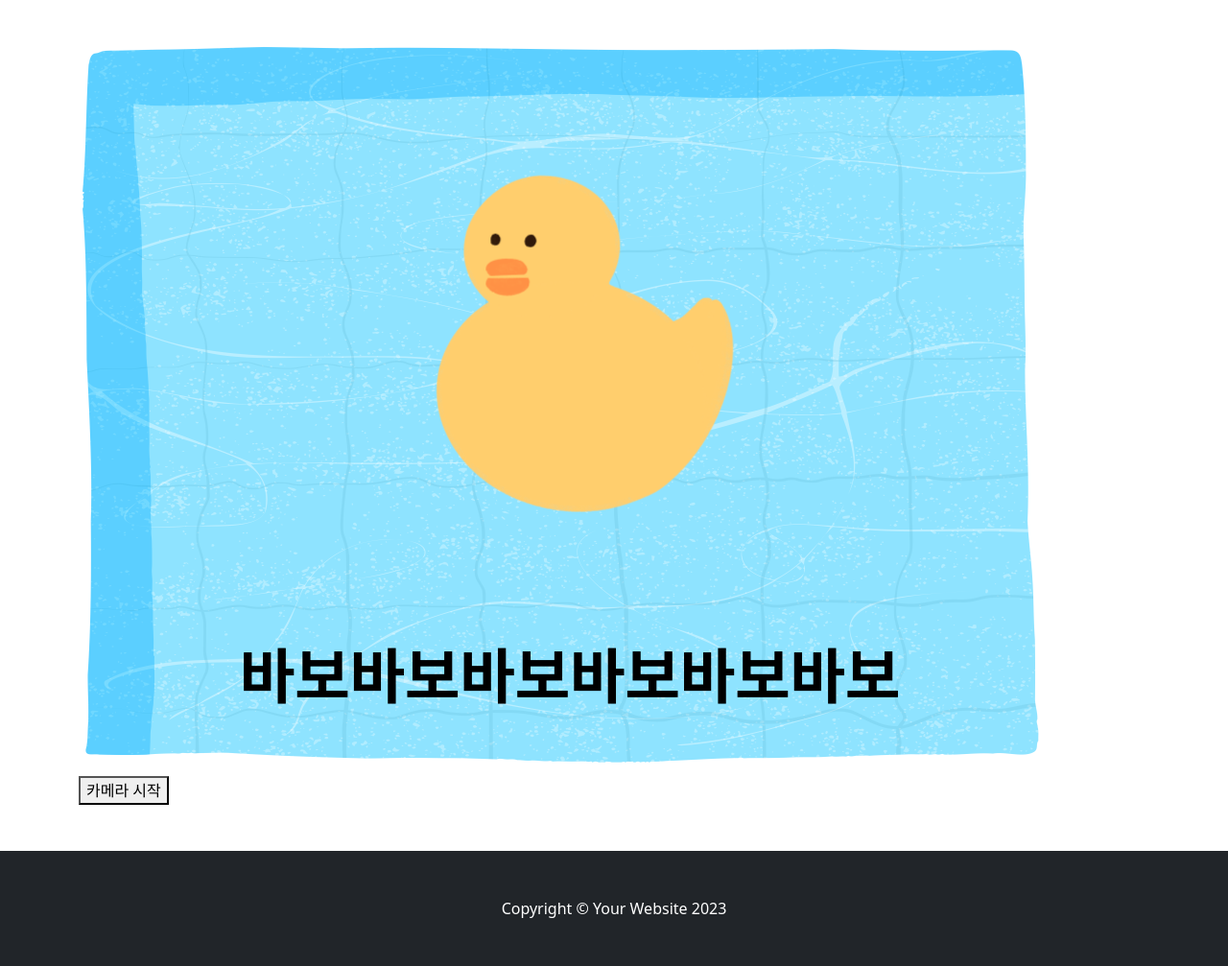
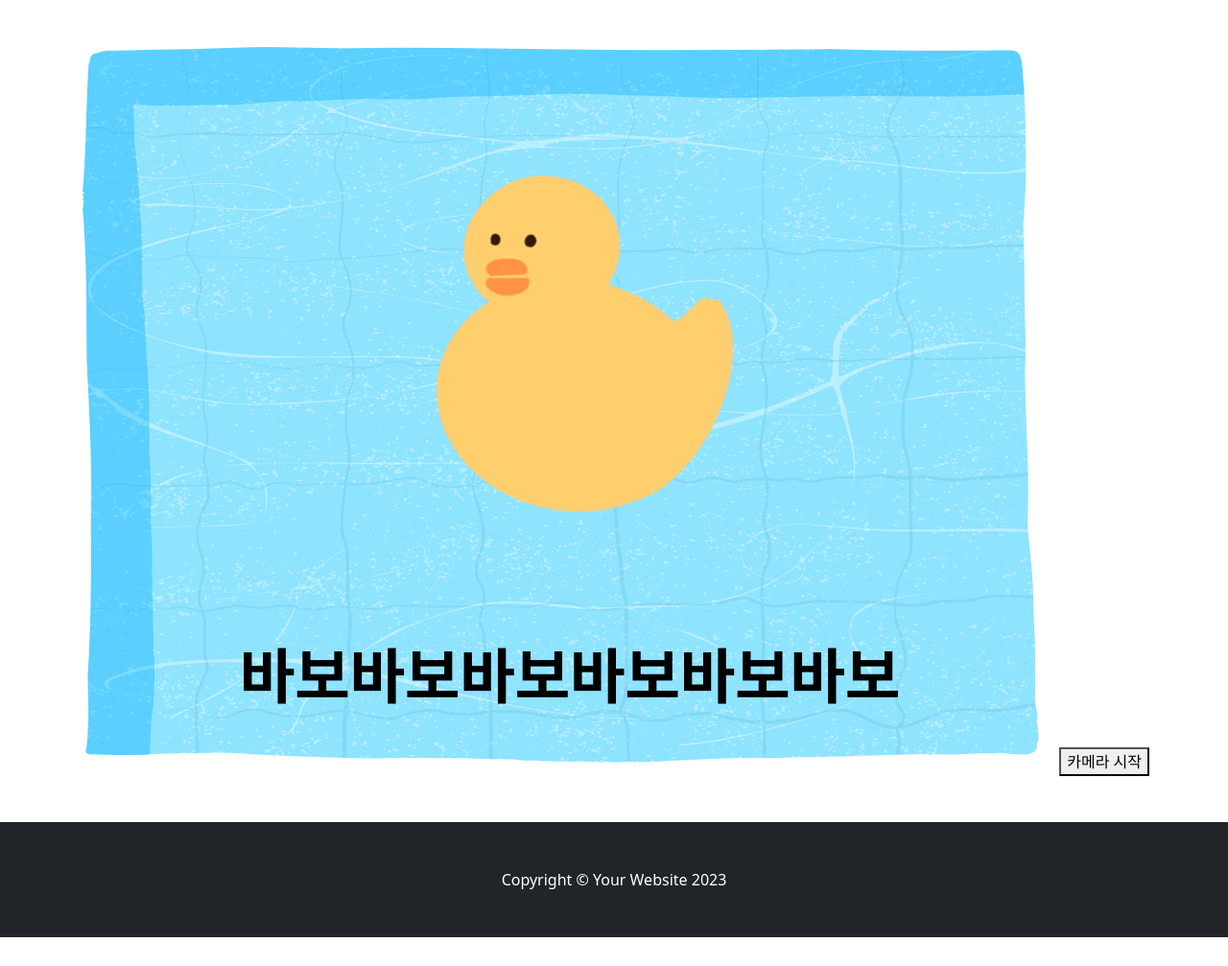
Before and after one commit to doyoungkim-code/Participatory_Audiobook_Project, a plain HTML site: page frontend/book_a.html in a window 1280 px wide. Shown: the part 63-1070 px from the top of the page at 96% size. After the commit the page ends 1040 px from the top, so only its background shows below. Drawn offline with nearby package versions, Linux system fonts and the light colour scheme.

Commit message:
240607 컨테이너 위치 수정

```diff
--- a/frontend/book_a.html
+++ b/frontend/book_a.html
@@ -46,15 +46,19 @@
         <!-- Section-->
         <section class="py-5">
             <div class="container">
-                    <img src="./image/test_image.png" alt="test_image">
-                    <div id="webcam-container"></div>
-                    <div id="label-container"></div>
-                    <script src="https://cdn.jsdelivr.net/npm/@tensorflow/tfjs@latest/dist/tf.min.js"></script>
-                    <script src="https://cdn.jsdelivr.net/npm/@teachablemachine/image@latest/dist/teachablemachine-image.min.js"></script>
-                    <script src="../backend/index.js"></script>
-                    <button class="cam-button" onclick="init()">카메라 시작</button>
+                <div class="content">
+                    <img src="./image/test_image.png" alt="test_image" class="image">
+                    <div class="webcam-wrapper">
+                        <div id="webcam-container"></div>
+                        <div id="label-container"></div>
+                        <button class="cam-button" onclick="init()">카메라 시작</button>
+                    </div>
+                </div>
             </div>
         </section>
+        <script src="https://cdn.jsdelivr.net/npm/@tensorflow/tfjs@latest/dist/tf.min.js"></script>
+        <script src="https://cdn.jsdelivr.net/npm/@teachablemachine/image@latest/dist/teachablemachine-image.min.js"></script>
+        <script src="../backend/index.js"></script>
         <!-- Footer-->
         <footer class="py-5 bg-dark">
             <div class="container"><p class="m-0 text-center text-white">Copyright &copy; Your Website 2023</p></div>
@@ -65,3 +69,27 @@
         <script src="js/scripts.js"></script>
     </body>
 </html>
+
+<style>
+    .content {
+        display: flex;
+        position: relative;
+    }
+
+    .image {
+        flex-shrink: 0;
+    }
+
+    .webcam-wrapper {
+        position: absolute;
+        right: 0;
+        bottom: 0;
+        display: flex;
+        flex-direction: column;
+        align-items: center;
+    }
+
+    .cam-button {
+        margin-top: 10px;
+    }
+</style>
```
